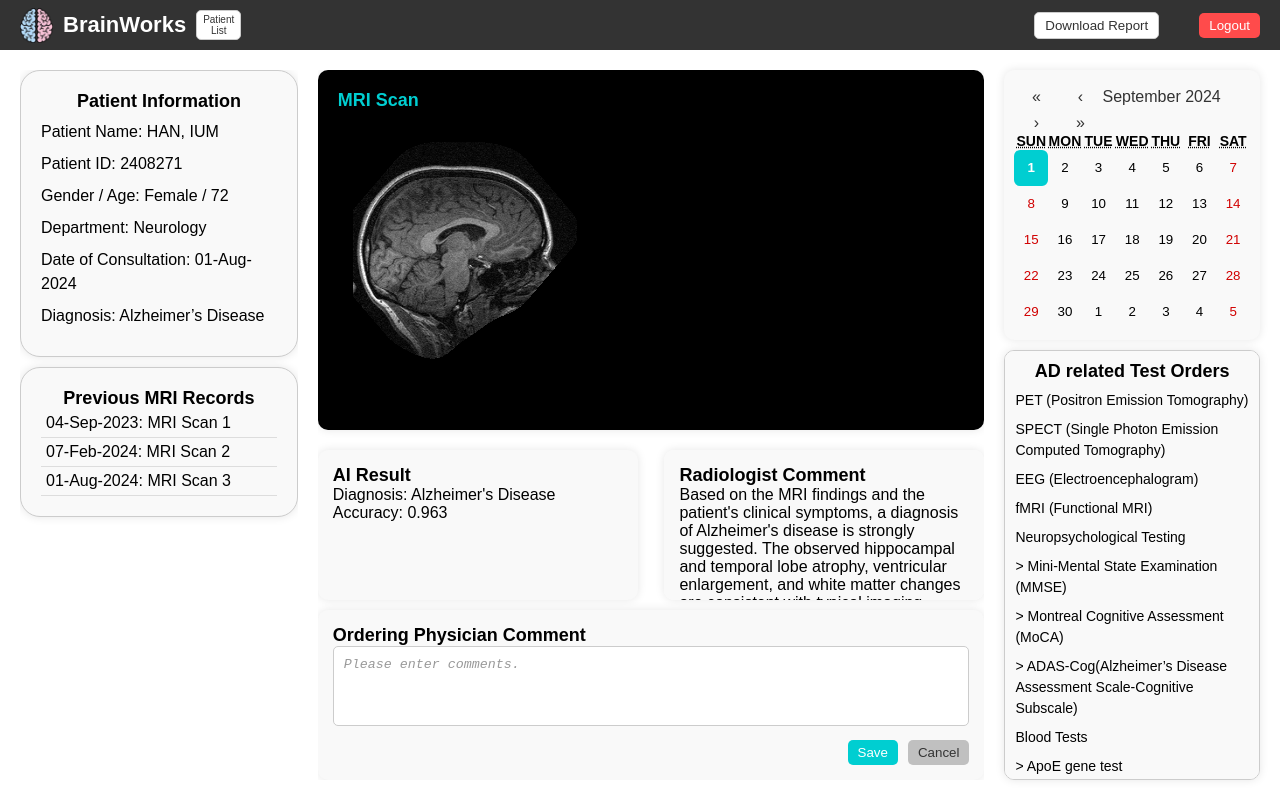
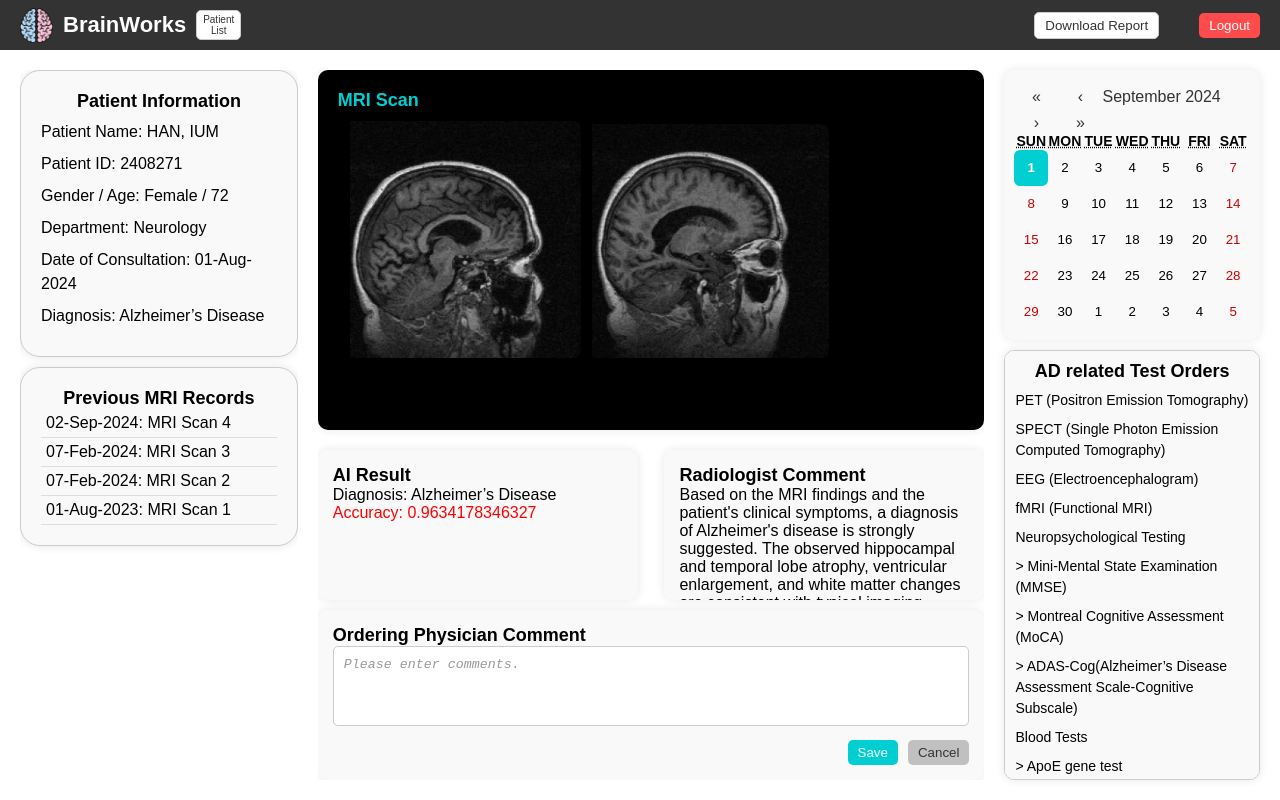
Before and after one commit to zangzoo/web, a React (Create React App) app in the folder frontend/brainworks-frontend/: page /analysis in a window 1280 px wide. Built offline with nearby package versions, Linux system fonts and the light colour scheme.

Commit message:
[Fix] 환자 정보 수정

```diff
--- a/frontend/brainworks-frontend/src/components/Analysis.css
+++ b/frontend/brainworks-frontend/src/components/Analysis.css
@@ -354,7 +354,7 @@ textarea::placeholder {
     border-radius: 10px;
     box-shadow: 0px 0px 10px rgba(0, 0, 0, 0.1);
     overflow-y: auto;
-    max-height: 600px;
+    max-height: 1000px;
     font-size: 14px;
     border: 1px solid #ccc;
 }
--- a/frontend/brainworks-frontend/src/components/Analysis.js
+++ b/frontend/brainworks-frontend/src/components/Analysis.js
@@ -11,33 +11,49 @@ function Analysis() {
     const [mriRecords, setMriRecords] = useState([
         {
             id: 1,
-            date: '04-Sep-2023',
-            description: 'MRI Scan 1',
-            image: '/mri_scan1.gif',
-            analysis: { description: 'Non_Demented', confidence: 0.7813544273376465 }
+            date: '02-Sep-2024',
+            description: 'MRI Scan 4',
+            images: ['/0076_MRI_mpr-1_anon_sag_67.gif', '/0076_MRI_mpr-2_anon_sag_66.gif'],
+            analysis: { description: 'Alzheimer’s Disease', accuracy: 0.9634178346327 },
+            radiologistComment: "Based on the MRI findings and the patient's clinical symptoms, a diagnosis of Alzheimer's disease is strongly suggested. The observed hippocampal and temporal lobe atrophy, ventricular enlargement, and white matter changes are consistent with typical imaging findings of Alzheimer's disease. Therefore, the patient is likely suffering from Alzheimer's disease, and further neuropsychological testing and treatment planning are recommended.",
+            physicianComment: ""
         },
         {
             id: 2,
             date: '07-Feb-2024',
-            description: 'MRI Scan 2',
-            image: '/mri_scan2.gif',
-            analysis: { description: 'Mild_Demented', confidence: 0.6423453487357645 }
+            description: 'MRI Scan 3',
+            images: ['/mri_scan2.gif','/mri_scan3.gif'],
+            analysis: { description: 'Mild_Demented', accuracy: 0.6423453487357645 },
+            radiologistComment: "Mild hippocampal atrophy observed, consistent with Mild Dementia.",
+            physicianComment: "Recommend close monitoring and possible early intervention."
         },
         {
             id: 3,
-            date: '01-Aug-2024',
-            description: 'MRI Scan 3',
-            image: '/mri_scan3.gif',
-            analysis: { description: 'Moderate_Demented', confidence: 0.8712434532837645 }
+            date: '07-Feb-2024',
+            description: 'MRI Scan 2',
+            images: ['/mri_scan2.gif','/mri_scan3.gif'],
+            analysis: { description: 'Mild_Demented', accuracy: 0.6423453487357645 },
+            radiologistComment: "Mild hippocampal atrophy observed, consistent with Mild Dementia.",
+            physicianComment: "Recommend close monitoring and possible early intervention."
+        },
+        {
+            id: 4,
+            date: '01-Aug-2023',
+            description: 'MRI Scan 1',
+            images: ['/mri_scan3.gif','/mri_scan1.gif'],
+            analysis: { description: 'Moderate_Demented', accuracy: 0.8712434532837645 },
+            radiologistComment: "Upon analyzing the MRI results, there is clear evidence of Alzheimer’s disease progression. The scans reveal marked atrophy in the medial temporal lobes including the entorhinal cortex. The presence of diffuse cortical atrophy and prominent sulcal widening are also consistent with this diagnosis. Given these imaging findings and the patient’s cognitive decline, it is recommended to initiate a thorough evaluation with neuropsychological tests to assess the extent of impairment. Early intervention strategies and treatment planning should be considered to manage the disease effectively.",
+            physicianComment: "Based on the medical examination results, memory decline and cognitive impairment were additionally observed; Neuropsychological testing is recommended to further assess the presence of Alzheimer's disease."
         }
     ]);
 
     const [selectedAnalysis, setSelectedAnalysis] = useState(mriRecords[0].analysis);
-    const [selectedImage, setSelectedImage] = useState(mriRecords[0].image);
+    const [selectedImages, setSelectedImages] = useState(mriRecords[0].images);
     const [selectedDate, setSelectedDate] = useState(mriRecords[0].date);
+    const [selectedRadiologistComment, setSelectedRadiologistComment] = useState(mriRecords[0].radiologistComment);
+    const [physicianComment, setPhysicianComment] = useState(mriRecords[0].physicianComment);
     const [selectedDateValue, setSelectedDateValue] = useState(new Date());
-    const [physicianComment, setPhysicianComment] = useState("");
-    const [isEditing, setIsEditing] = useState(true); // 처음에는 편집 가능 상태
+    const [isEditing, setIsEditing] = useState(true);
 
     const location = useLocation();
     const navigate = useNavigate();
@@ -58,12 +74,20 @@ function Analysis() {
 
     const handleRecordClick = (record) => {
         setSelectedAnalysis(record.analysis);
-        setSelectedImage(record.image);
+        setSelectedImages(record.images);
         setSelectedDate(record.date);
+        setSelectedRadiologistComment(record.radiologistComment);
+        setPhysicianComment(record.physicianComment);
     };
 
     const handleSave = () => {
         setIsEditing(false);
+        // 업데이트된 physicianComment를 mriRecords 상태에 반영
+        setMriRecords(prevRecords =>
+            prevRecords.map(record =>
+                record.date === selectedDate ? { ...record, physicianComment } : record
+            )
+        );
     };
 
     const handleCancel = () => {
@@ -86,12 +110,16 @@ function Analysis() {
         doc.text(`Date: ${new Date().toLocaleDateString()}`, 20, 40);
         doc.text(`MRI Scan Description: ${selectedDate}`, 20, 50);
         doc.text(`Analysis: ${selectedAnalysis.description}`, 20, 60);
-        doc.text(`Confidence: ${selectedAnalysis.confidence}`, 20, 70);
+        doc.text(`Accuracy: ${selectedAnalysis.accuracy}`, 20, 70);
+        doc.text(`Radiologist Comment: ${selectedRadiologistComment}`, 20, 80);
+        doc.text(`Physician Comment: ${physicianComment}`, 20, 90);
 
-        if (selectedImage) {
-            const img = new Image();
-            img.src = selectedImage;
-            doc.addImage(img, 'JPEG', 20, 80, 160, 90);
+        if (selectedImages.length > 0) {
+            selectedImages.forEach((image, index) => {
+                const img = new Image();
+                img.src = image;
+                doc.addImage(img, 'JPEG', 20, 100 + index * 100, 160, 90);
+            });
         }
 
         const currentDate = new Date().toISOString().slice(0, 10);
@@ -151,21 +179,25 @@ function Analysis() {
                 <section className="right-panel">
                     <section className="image-display">
                         <h2>MRI Scan</h2>
-                        {selectedImage ? (
-                            <img src={selectedImage} alt="MRI Scan" />
+                        {selectedImages && selectedImages.length > 0 ? (
+                            selectedImages.map((image, index) => (
+                                <img key={index} src={image} alt={`MRI Scan ${index + 1}`} />
+                            ))
                         ) : (
-                            <p>No image selected.</p>
+                            <p>No images selected.</p>
                         )}
                     </section>
                     <div className="results-comments-container">
                         <section className="ai-result">
                             <h2>AI Result</h2>
-                            <p>Diagnosis: Alzheimer's Disease</p>
-                            <p>Accuracy: 0.963</p>
+                            <p>Diagnosis: {selectedAnalysis.description}</p>
+                            <p style={{ color: selectedAnalysis.accuracy >= 0.9 ? 'red' : 'black' }}>
+                                Accuracy: {selectedAnalysis.accuracy}
+                            </p>
                         </section>
                         <section className="radiologist-comment">
                             <h2>Radiologist Comment</h2>
-                            <p>Based on the MRI findings and the patient's clinical symptoms, a diagnosis of Alzheimer's disease is strongly suggested. The observed hippocampal and temporal lobe atrophy, ventricular enlargement, and white matter changes are consistent with typical imaging findings of Alzheimer's disease. Therefore, the patient is likely suffering from Alzheimer's disease, and further neuropsychological testing and treatment planning are recommended.</p>
+                            <p>{selectedRadiologistComment}</p>
                         </section>
                     </div>
                     <section className="physician-comment">
```
Also changed, not shown: frontend/brainworks-frontend/public/0076_MRI_mpr-1_anon_sag_67.gif (added), frontend/brainworks-frontend/public/0076_MRI_mpr-2_anon_sag_66.gif (added).
